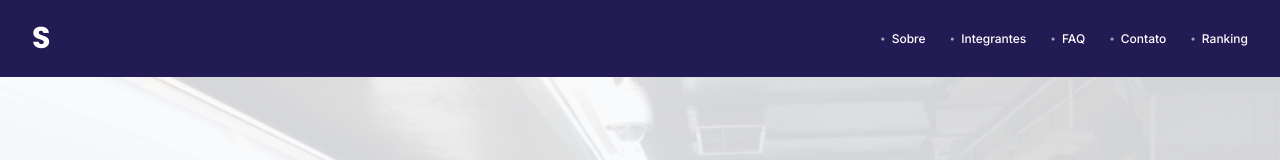
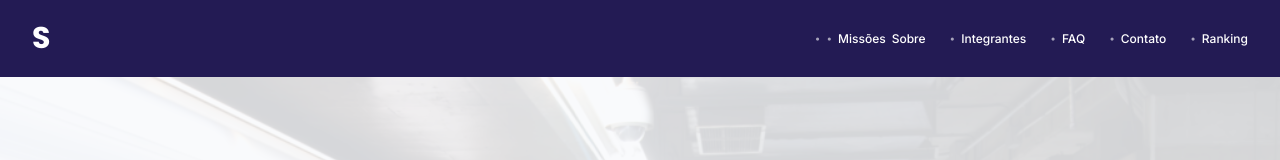
Before and after one commit to enzoestanguera/economic_soul-up, a React (Vite) app in the folder Eco-Mobitily/: page / in a window 1280 px wide. Shown: the top 160 px of the page. Built offline with nearby package versions, Linux system fonts and the light colour scheme; no server answers.

Commit message:
feat: adiciona rota e link de missoes no menu

```diff
--- a/Eco-Mobitily/src/App.tsx
+++ b/Eco-Mobitily/src/App.tsx
@@ -8,6 +8,7 @@ import Contato from './pages/Contato';
 import NotFound from './pages/NotFound';
 import SolucaoDados from './pages/SolucaoDados';
 import Ranking from './pages/Ranking';
+import Missoes from './pages/Missoes';
 
 export default function App() {
   return (
@@ -23,6 +24,7 @@ export default function App() {
         <Route path="/solucao" element={<SolucaoDados />} />
         <Route path="*" element={<NotFound />} />
         <Route path="/ranking" element={<Ranking />} />
+        <Route path="/missoes" element={<Missoes />} />
       </Routes>
     </>
   );
--- a/Eco-Mobitily/src/components/Cabecalho.css
+++ b/Eco-Mobitily/src/components/Cabecalho.css
@@ -73,3 +73,14 @@
     gap: 12px;
   }
 }
+
+.cabecalho-ul {
+  display: flex;
+  flex-wrap: wrap;
+  justify-content: flex-end;
+  align-items: center;
+  gap: 24px;
+  list-style: none;
+  margin: 0;
+  padding: 0;
+}
--- a/Eco-Mobitily/src/components/Cabecalho.tsx
+++ b/Eco-Mobitily/src/components/Cabecalho.tsx
@@ -13,6 +13,12 @@ export function Cabecalho() {
         <ul className="cabecalho-ul">
           <li className="cabecalho-li">
             <span className="cabecalho-bullet">•</span>
+            <li className="cabecalho-li">
+            <span className="cabecalho-bullet">•</span>
+            <Link to="/missoes" className="cabecalho-link">
+              Missões
+            </Link>
+          </li>
             <Link to="/sobre" className="cabecalho-link">
               Sobre
             </Link>
```
